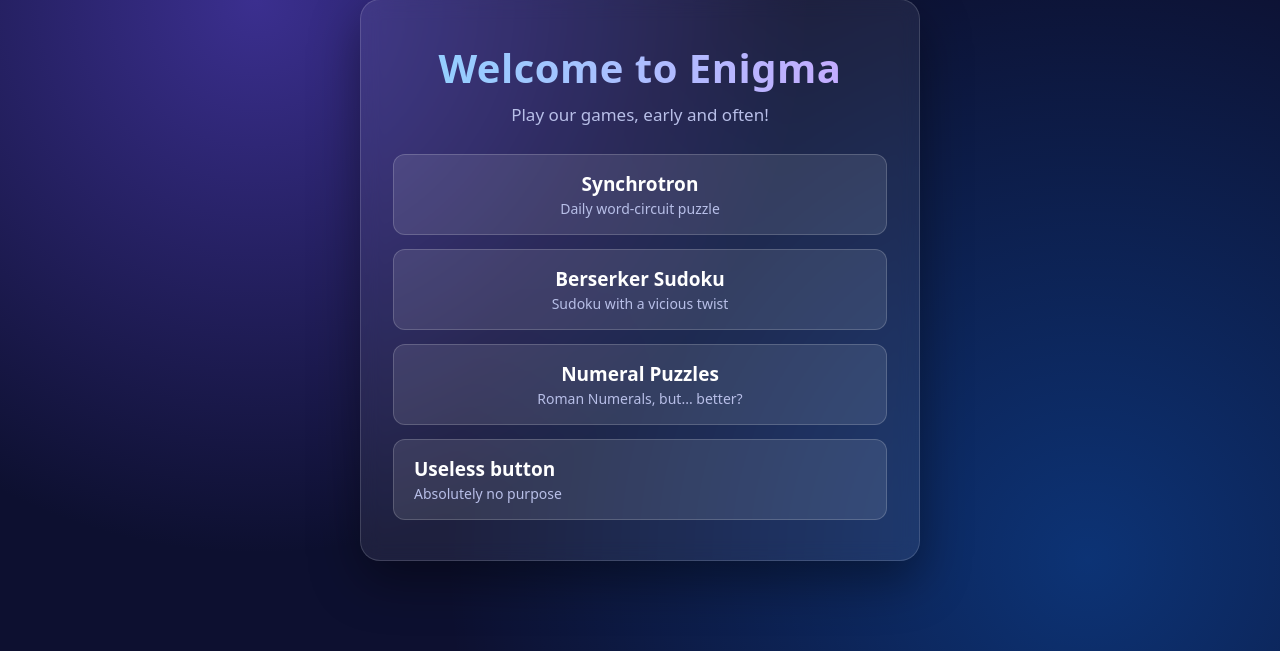
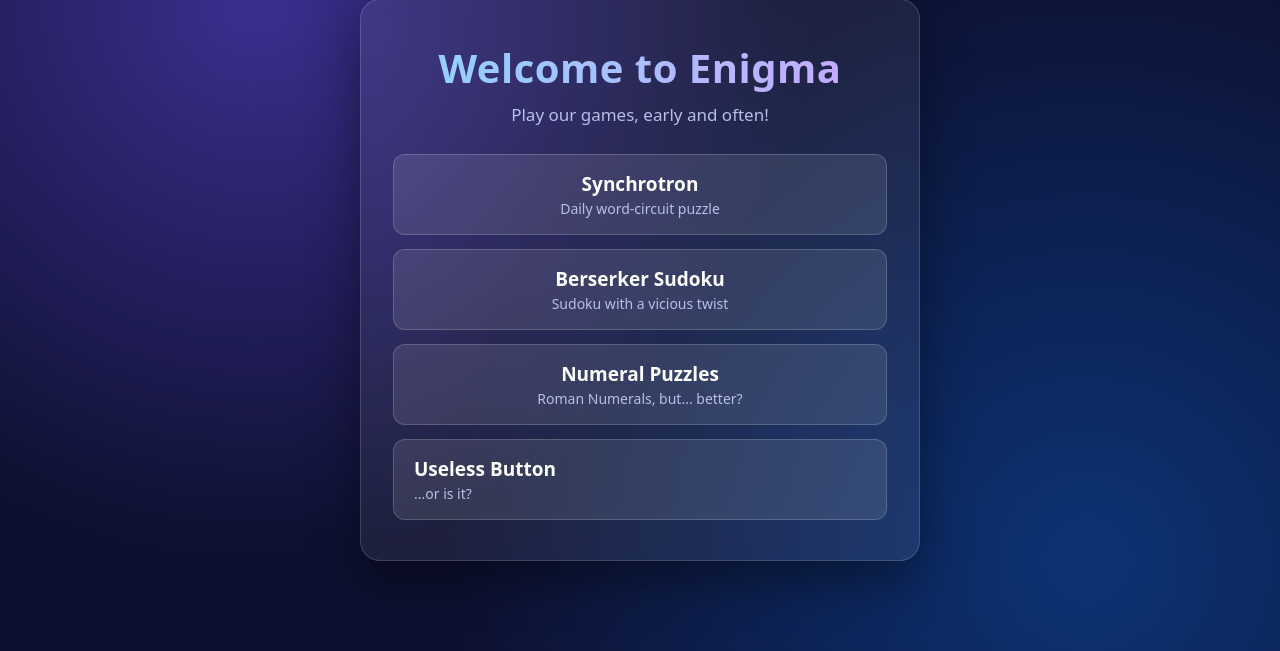
Before and after one commit to sean-hyer/enigma-games, a PHP site: page / in a window 1280 px wide. Shown: the part 120-771 px from the top of the page. Run offline with PHP 8.4, Linux system fonts and the light colour scheme; some libraries are stand-ins or nearby versions.

Commit message:
More evil useless button

```diff
--- a/index.php
+++ b/index.php
@@ -39,12 +39,12 @@
 			<a class="play" href="berserker.html">Berserker Sudoku<span>Sudoku with a vicious twist</span></a>
 			<a class="play" href="numerals.html">Numeral Puzzles<span>Roman Numerals, but... better?</span></a>
 		</nav>
-		<button id="useless" type="button">Useless button<span>Absolutely no purpose</span></button>
+		<button id="useless" type="button">Useless Button<span>...or is it?</span></button>
 		<!-- small class="info">Upload index.php and the game file (synchrotron.html). The game file currently redirects to the original (synchrotron_4.html) to preserve the original content.</small -->
 	</div>
 <div id="uselessBox">
 	<button id="uselessClose" type="button" aria-label="Close">&times;</button>
-	<textarea placeholder="Type something useless..."></textarea>
+	<textarea placeholder="Password..."></textarea>
 </div>
 <div id="fakeCursor"></div>
 <script>
```
